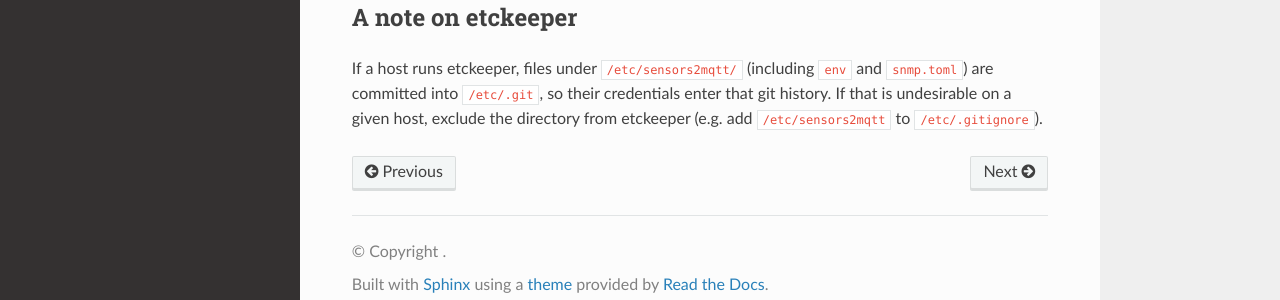
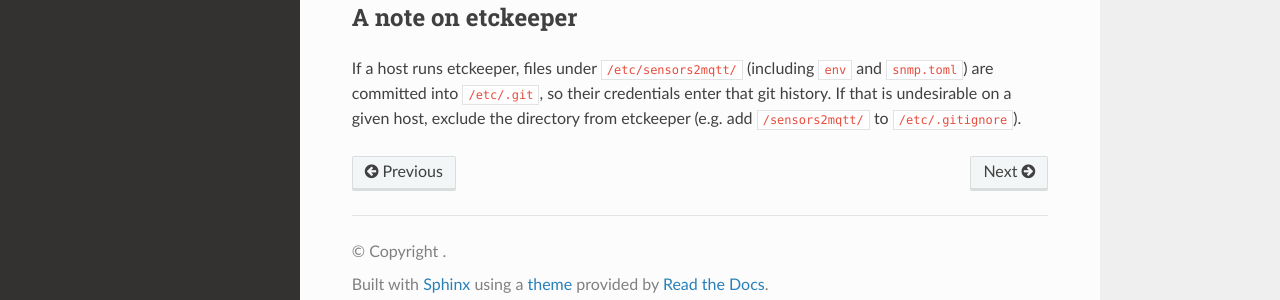
Before and after one commit to mithro/sensors2mqtt, a Sphinx documentation site: the page built from docs/getting-started.md, in a window 1280 px wide and 900 px high, scrolled down 1361 px. Shown: the part 580-880 px from the top of the window. Built offline with Sphinx 7.4.7 and the Read the Docs theme 3.1.0, drawn with Linux system fonts in a browser that asks for light colours.

Commit message:
docs: correct perms wording and etckeeper gitignore path
Co-Authored-By: Claude Opus 4.8 (1M context) <noreply@anthropic.com>

```diff
--- a/docs/getting-started.md
+++ b/docs/getting-started.md
@@ -87,4 +87,4 @@ make setup        # creates .venv, installs deps
 If a host runs etckeeper, files under `/etc/sensors2mqtt/` (including `env` and
 `snmp.toml`) are committed into `/etc/.git`, so their credentials enter that
 git history. If that is undesirable on a given host, exclude the directory from
-etckeeper (e.g. add `/etc/sensors2mqtt` to `/etc/.gitignore`).
+etckeeper (e.g. add `/sensors2mqtt/` to `/etc/.gitignore`).
```
Also changed, not shown: README.md (+1 -1 lines).
